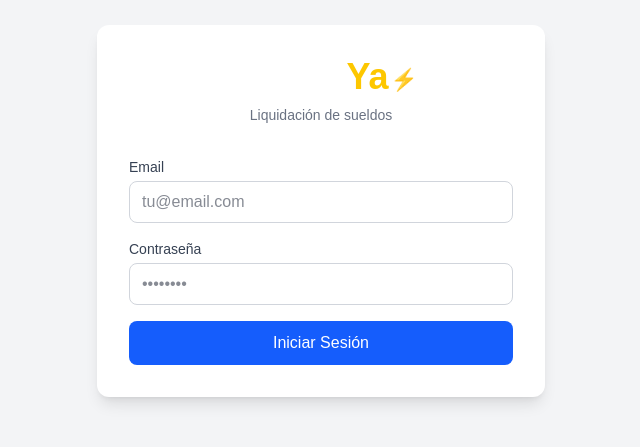
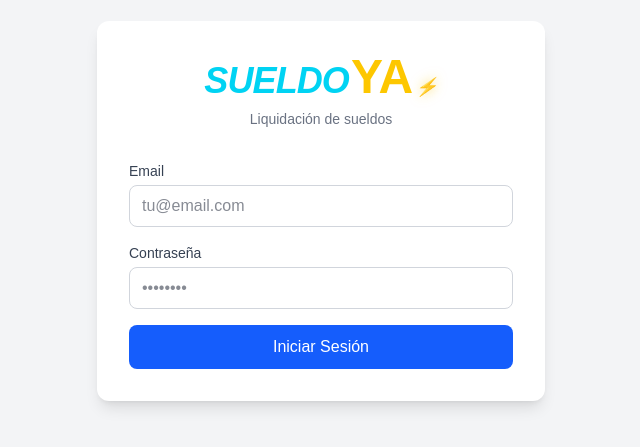
Before and after one commit to Gmork2026/Sueldo_App_Ant, a Next.js app in the folder frontend/: page /login in a window 1280 px wide. Shown: the part 189-636 px from the top of the page, without its empty margins (319-959 px from the left). Built offline with nearby package versions, Linux system fonts and the light colour scheme; no server answers.

Commit message:
fix: SueldoYa logo - visible on dark sidebar and light login, different fonts

```diff
--- a/frontend/components/Logo.tsx
+++ b/frontend/components/Logo.tsx
@@ -1,15 +1,19 @@
 export default function Logo({ size = "md" }: { size?: "sm" | "md" | "lg" }) {
   const sizes = {
-    sm: "text-lg",
-    md: "text-2xl",
-    lg: "text-4xl",
+    sm: { sueldo: "text-lg", ya: "text-xl" },
+    md: { sueldo: "text-2xl", ya: "text-3xl" },
+    lg: { sueldo: "text-4xl", ya: "text-5xl" },
   };
 
   return (
-    <span className={`font-bold ${sizes[size]} inline-flex items-baseline`}>
-      <span className="text-white">Sueldo</span>
-      <span className="text-yellow-400 ml-0.5">Ya</span>
-      <span className="text-yellow-400 text-[0.6em] ml-0.5 relative -top-[0.1em]">⚡</span>
+    <span className={`inline-flex items-baseline font-black italic ${sizes[size].sueldo}`}>
+      <span className="text-cyan-400 tracking-tight">SUELDO</span>
+      <span className={`font-extrabold not-italic ${sizes[size].ya} text-yellow-400 ml-0.5`}>
+        YA
+      </span>
+      <span className="text-yellow-300 text-[0.5em] ml-0.5 drop-shadow-[0_0_6px_rgba(250,204,21,0.6)]">
+        ⚡
+      </span>
     </span>
   );
 }
```
